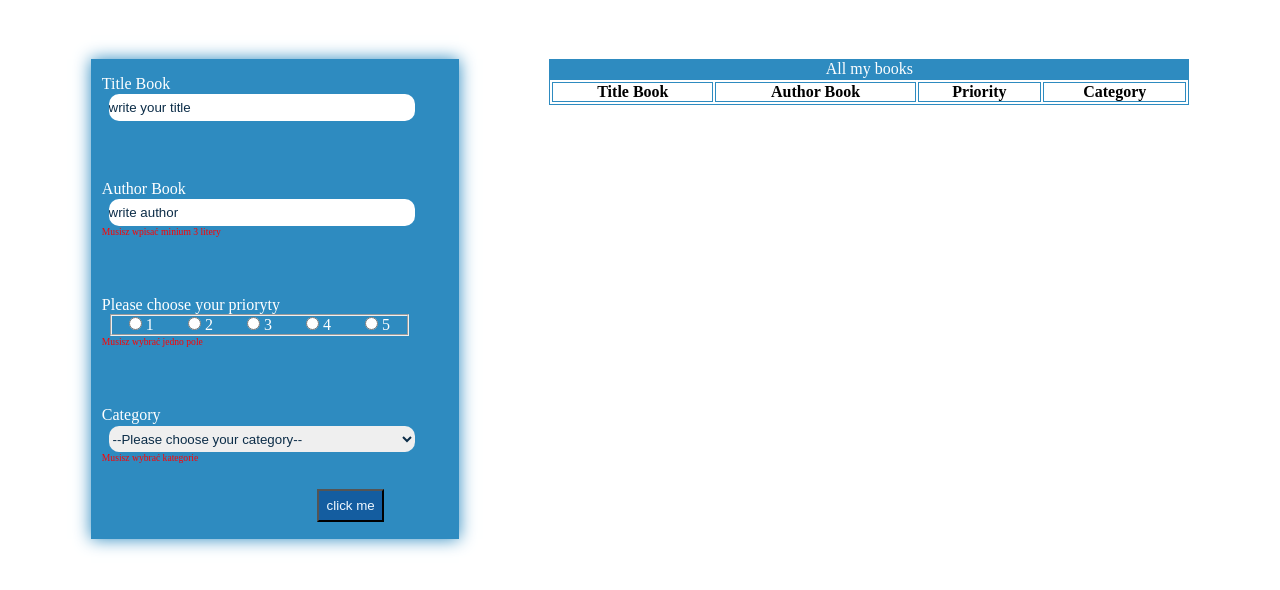
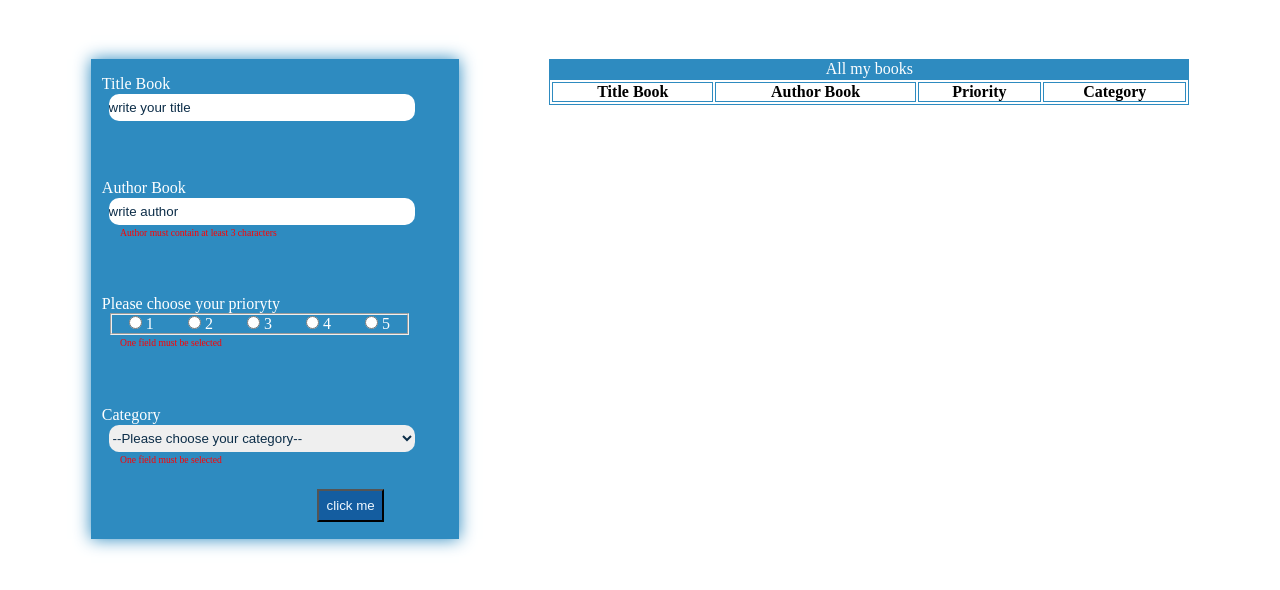
Before and after one commit to Shay-am/Books-Library, a plain HTML site: page index.html in a window 1280 px wide. Shown: the part 58-648 px from the top of the page. Drawn offline with Linux system fonts and the light colour scheme.

Commit message:
change description error text

```diff
--- a/index.html
+++ b/index.html
@@ -26,7 +26,7 @@
 							required
 							value=""
 						/>
-						<p class="title-text_error text_error hidden">Musisz wpisać minium 1 litere</p>
+						<p class="title-text_error text_error hidden">Title must contain at least 1 character</p>
 					</div>
 					<div class="author_container">
 						<label for="author">Author Book</label>
@@ -39,7 +39,7 @@
 							minlength="3"
 							required
 						/>
-						<p class="author-text_error text_error">Musisz wpisać minium 3 litery</p>
+						<p class="author-text_error text_error">Author must contain at least 3 characters</p>
 					</div>
 					<div class="priority_container">
 						<legend>Please choose your prioryty</legend>
@@ -65,7 +65,7 @@
 								<label for="priority_5">5</label>
 							</div>
 						</fieldset>
-						<p class="priority-text_error text_error">Musisz wybrać jedno pole</p>
+						<p class="priority-text_error text_error">One field must be selected</p>
 					</div>
 					<div class="category_container">
 						<label for="category-select">Category</label>
@@ -75,7 +75,7 @@
 							<option value="Action and Adventure">Action and Adventure</option>
 							<option value="Detective and Mystery">Detective and Mystery</option>
 						</select>
-						<p class="category-text_error text_error">Musisz wybrać kategorie</p>
+						<p class="category-text_error text_error">One field must be selected</p>
 					</div>
 					<button type="submit" class="button">click me</button>
 				</div>
--- a/style.css
+++ b/style.css
@@ -122,6 +122,7 @@ button:hover {
 	font-size: 0.6em;
 	color: red;
 	display: block;
+	margin: 0.2em 0 0 1.9em;
 }
 
 .hidden {
```
